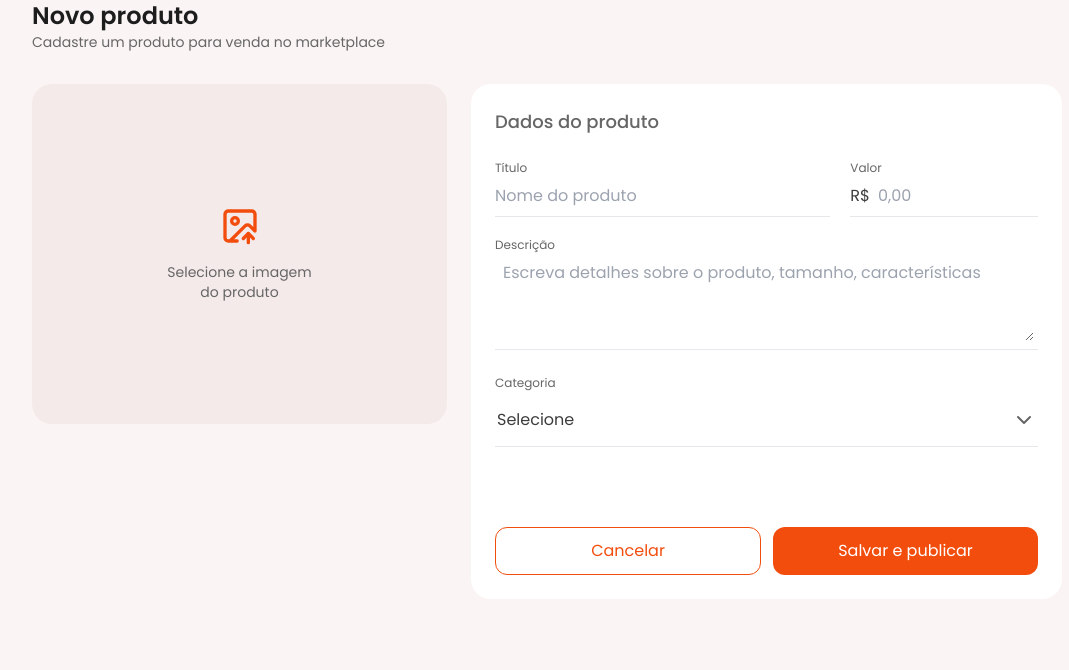
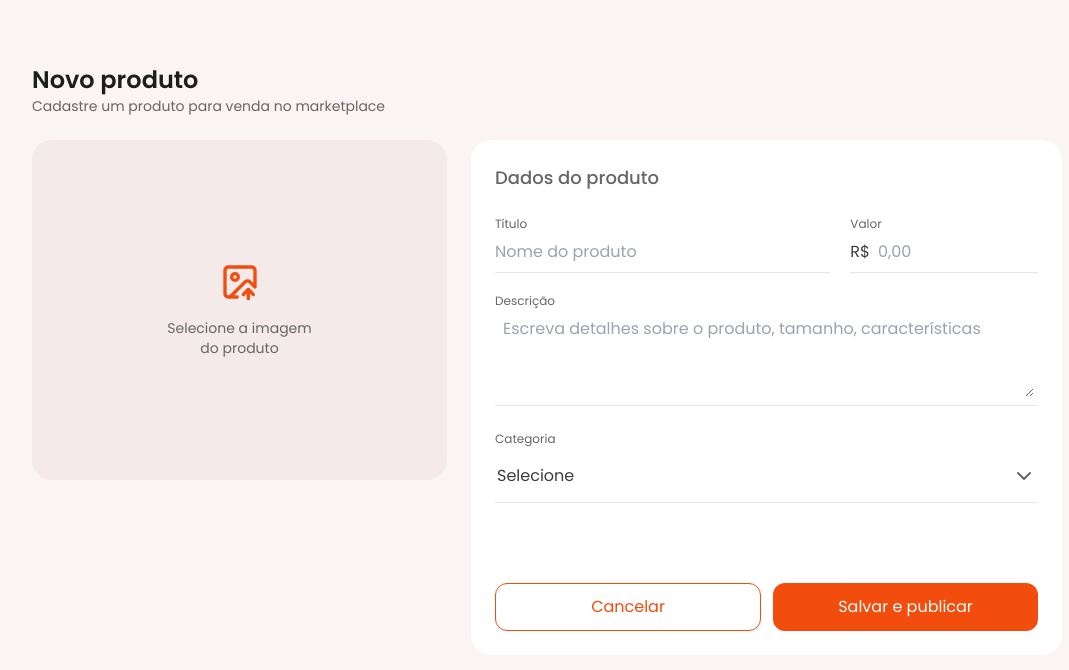
Before and after one commit to cesar7722a/Gestao-de-Marktplace, a React (Vite) app: page /add-produto in a window 1280 px wide. Shown: the top 670 px of the page, without its empty margins (93-1162 px from the left). Built offline with nearby package versions, Linux system fonts and the light colour scheme.

Commit message:
chore:add pt-16

```diff
--- a/src/pages/addProduto.tsx
+++ b/src/pages/addProduto.tsx
@@ -6,6 +6,7 @@ import { FormAdd } from "../components/FormAdd";
 export function AddProduto() {
   return (
     <Container>
+      <div className="pt-16 space-y-6">
         <HeaderText
           headerPrimary="Novo produto"
           headerSecundary="Cadastre um produto para venda no marketplace"
@@ -21,6 +22,7 @@ export function AddProduto() {
           </figure>
           <FormAdd />
         </div>
+      </div>
     </Container>
   );
 }
```
Also changed, not shown: public/sofa-grande.jpeg (added). Lines whose indentation alone changed are shown as unchanged.
